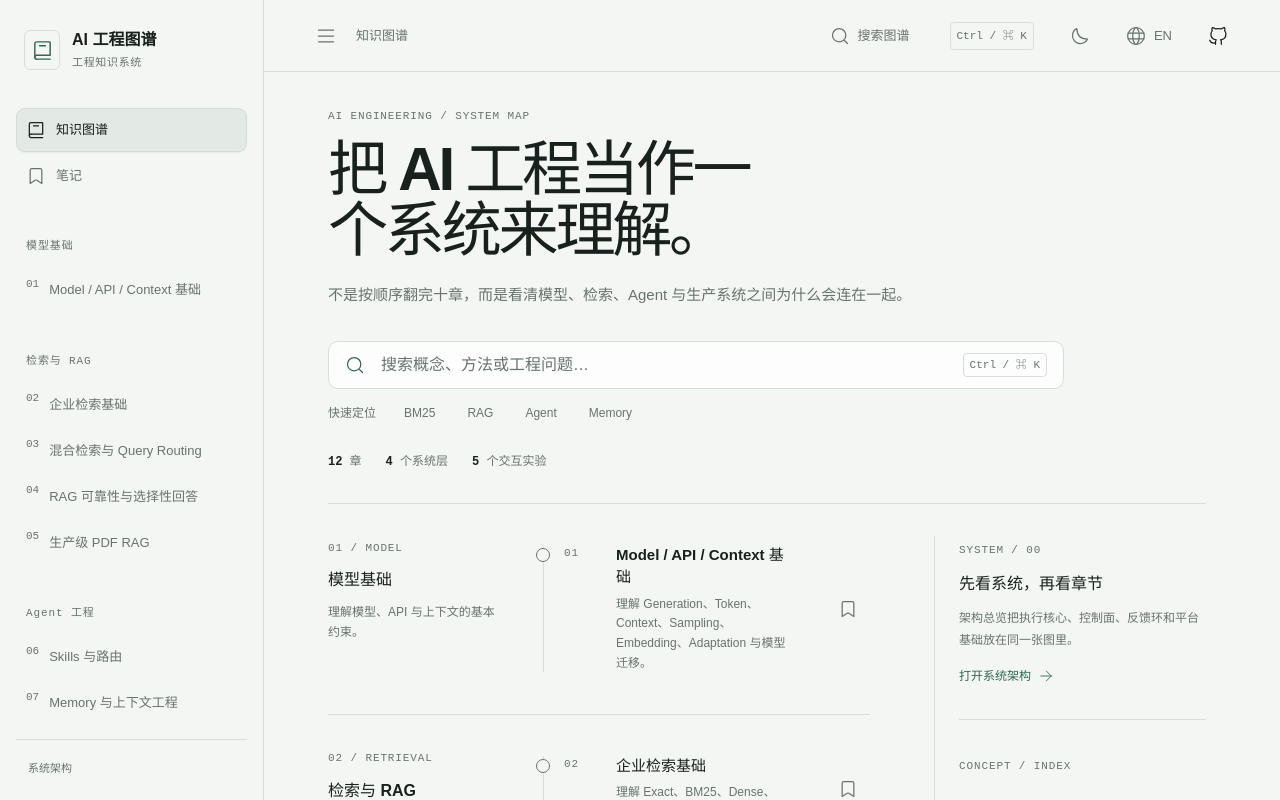
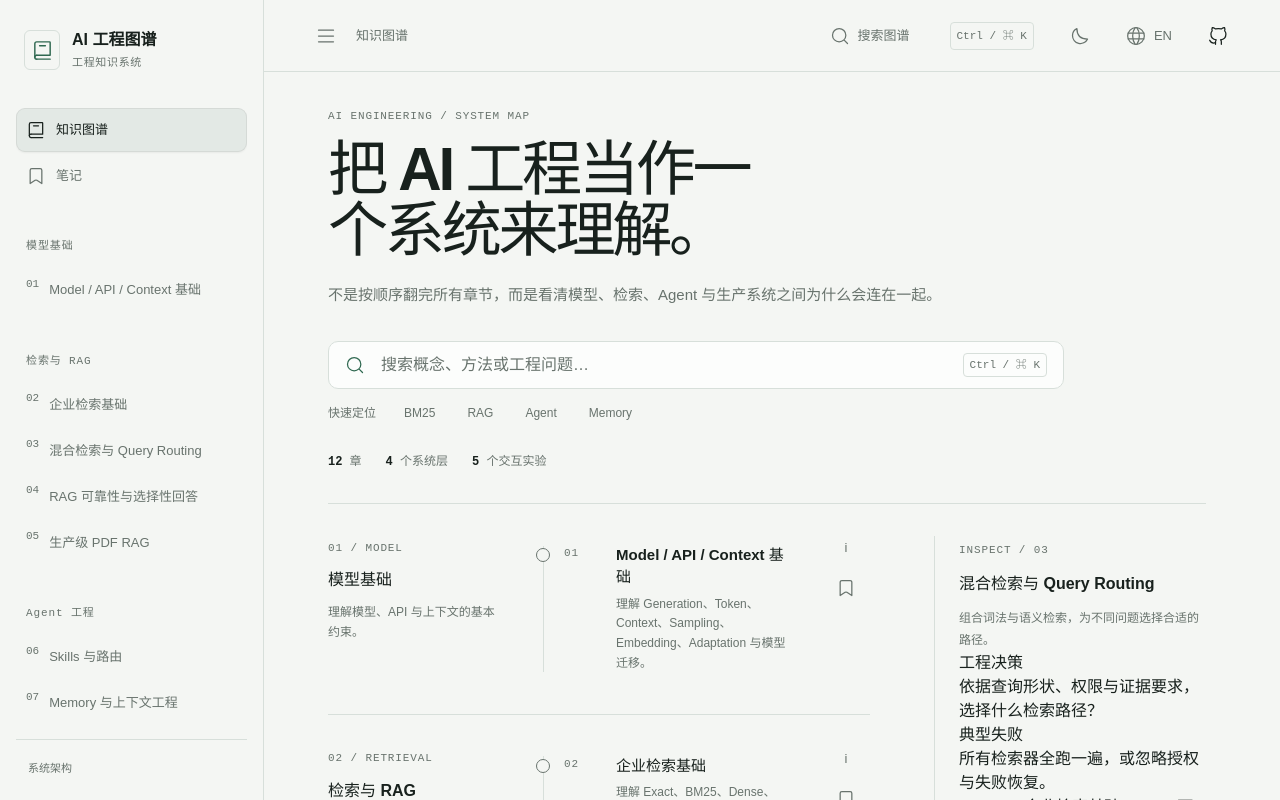
Before and after one commit to Kevoyuan/ai-engineer-handbook, a React (Vite) app in the folder preview/handbook-custom/: page / in a window 1280 px wide. Built offline with nearby package versions, Linux system fonts and the light colour scheme.

Commit message:
feat(atlas): interactive context inspector and direct lesson entry

```diff
--- a/preview/handbook-custom/src/main.tsx
+++ b/preview/handbook-custom/src/main.tsx
@@ -110,7 +110,6 @@ const groups = [
     en: "Model foundations",
     descriptionZh: "理解模型、API 与上下文的基本约束。",
     descriptionEn: "Understand the constraints of models, APIs, and context.",
-    range: [0, 1],
   },
   {
     id: "retrieval",
@@ -119,7 +118,6 @@ const groups = [
     en: "Retrieval & RAG",
     descriptionZh: "从检索路径进入可靠、可追溯的知识系统。",
     descriptionEn: "Move from retrieval paths to reliable, traceable knowledge systems.",
-    range: [1, 5],
   },
   {
     id: "agent",
@@ -128,7 +126,6 @@ const groups = [
     en: "Agent engineering",
     descriptionZh: "组织工具、记忆与执行循环，让智能行为可控。",
     descriptionEn: "Coordinate tools, memory, and execution loops into controlled behavior.",
-    range: [5, 8],
   },
   {
     id: "production",
@@ -137,59 +134,7 @@ const groups = [
     en: "Evaluation & production",
     descriptionZh: "用评估、观测与平台能力把系统送进生产。",
     descriptionEn: "Move systems into production with evaluation, observability, and platform controls.",
-    range: [8, 12],
   },
-];
-const interactiveChapterNumbers = new Set(["03", "04", "06", "07", "08"]);
-const descriptions = [
-  [
-    "理解 Generation、Token、Context、Sampling、Embedding、Adaptation 与模型迁移。",
-    "Understand generation, tokens, context, sampling, embeddings, adaptation, and model migration.",
-  ],
-  [
-    "理解 Exact、BM25、Dense、Graph 与元数据过滤的边界。",
-    "Understand Exact, BM25, Dense, Graph and metadata filtering.",
-  ],
-  [
-    "组合词法与语义检索，为不同问题选择合适的路径。",
-    "Combine lexical and semantic retrieval with query routing.",
-  ],
-  [
-    "衡量证据质量，在回答与拒答之间做可靠决策。",
-    "Assess evidence and decide when to answer or abstain.",
-  ],
-  [
-    "从解析、分块到引用，构建可追溯的文档问答。",
-    "Build traceable document Q&A from parsing to citations.",
-  ],
-  [
-    "组织可复用能力，让任务找到合适的工具与执行方式。",
-    "Organize reusable skills, tools and task routing.",
-  ],
-  [
-    "管理工作状态、长期记忆与上下文预算。",
-    "Manage working state, long-term memory and context budgets.",
-  ],
-  [
-    "设计执行循环、工作流与多 Agent 协作。",
-    "Design execution loops, workflows and multi-agent collaboration.",
-  ],
-  [
-    "用评估、追踪与监控验证系统的真实表现。",
-    "Verify system behavior through evaluation, tracing and monitoring.",
-  ],
-  [
-    "理解推理服务、缓存、隔离与生产控制面。",
-    "Explore serving, caching, isolation and production control planes.",
-  ],
-  [
-    "设计可靠的 CDC、Lakehouse、Spark 和 SQL 数据流，提供可核验的 AI 数据基础。",
-    "Design dependable CDC, Lakehouse, Spark and SQL data pipelines for grounded AI systems.",
-  ],
-  [
-    "把客户需求变成受控的最小交付、明确验收与可运营的系统。",
-    "Turn customer ambiguity into controlled thin slices, measurable acceptance and operable systems.",
-  ],
 ];
 function read<T>(key: string, fallback: T): T {
   try {
@@ -326,6 +271,11 @@ function App() {
   const [saved, setSaved] = useState<string[]>(() =>
     read("preview-bookmarks", []),
   );
+  const [selectedAtlasSlug, setSelectedAtlasSlug] = useState<string>(
+    () => chapters.find((chapter) => chapter.number === "03")?.slug || chapters[0].slug,
+  );
+  const selectedAtlas =
+    chapters.find((chapter) => chapter.slug === selectedAtlasSlug) || chapters[0];
   const [resultLimit, setResultLimit] = useState(15);
   useEffect(() => setResultLimit(15), [query]);
   const [notice, setNotice] = useState("");
@@ -531,7 +481,7 @@ function App() {
         {groups.map((g) => (
           <SidebarGroup key={g.en}>
             <SidebarGroupLabel>{en ? g.en : g.zh}</SidebarGroupLabel>
-            {chapters.slice(...(g.range as [number, number])).map((ch) => (
+            {chapters.filter((ch) => ch.group === g.id).map((ch) => (
               <SidebarItem
                 key={ch.slug}
                 active={
@@ -741,7 +691,7 @@ function App() {
                   <div className="notebook-groups">
                     {groups.map((g) => {
                       const list = chapters
-                        .slice(...(g.range as [number, number]))
+                        .filter((ch) => ch.group === g.id)
                         .filter((ch) => saved.includes(ch.slug));
                       if (!list.length) return null;
                       return (
@@ -795,8 +745,8 @@ function App() {
                   </h1>
                   <p className="atlas-lede">
                     {t(
-                      "不是按顺序翻完十章，而是看清模型、检索、Agent 与生产系统之间为什么会连在一起。",
-                      "Do not just read ten chapters in order. See why models, retrieval, agents, and production systems connect.",
+                      "不是按顺序翻完所有章节，而是看清模型、检索、Agent 与生产系统之间为什么会连在一起。",
+                      "Do not just read chapters in order. See why models, retrieval, agents, and production systems connect.",
                     )}
                   </p>
                   <div className="atlas-search">
@@ -834,7 +784,7 @@ function App() {
                   <div className="atlas-meta" aria-label={t("图谱概览", "Atlas overview")}>
                     <span><strong>{chapters.length}</strong>{t(" 章", " chapters")}</span>
                     <span><strong>{groups.length}</strong>{t(" 个系统层", " system layers")}</span>
-                    <span><strong>{interactiveChapterNumbers.size}</strong>{t(" 个交互实验", " interactive labs")}</span>
+                    <span><strong>{chapters.filter((ch) => ch.interactive).length}</strong>{t(" 个交互实验", " interactive labs")}</span>
                   </div>
                 </header>
 
@@ -854,39 +804,47 @@ function App() {
                         </header>
                         <div className="atlas-nodes">
                           {chapters
-                            .slice(...(g.range as [number, number]))
+                            .filter((ch) => ch.group === g.id)
                             .map((ch) => {
                               const i = chapters.indexOf(ch);
-                              const interactive = interactiveChapterNumbers.has(ch.number);
+                              const interactive = ch.interactive;
                               return (
-                                <div className="atlas-node-row" key={ch.slug}>
-                                  <a className="atlas-node" href={chapterHref(i)}>
+                                <div
+                                  className={"atlas-node-row" + (selectedAtlasSlug === ch.slug ? " is-selected" : "")}
+                                  key={ch.slug}
+                                >
+                                  <a className="atlas-node" href={chapterHref(i)} onFocus={() => setSelectedAtlasSlug(ch.slug)}>
                                     <span className="atlas-node-marker" aria-hidden="true" />
                                     <span className="atlas-node-number">{ch.number}</span>
                                     <span className="atlas-node-copy">
                                       <strong>{en ? ch.en : ch.zh}</strong>
-                                      <span>{descriptions[i][en ? 1 : 0]}</span>
-                                      {interactive && (
-                                        <span className="atlas-node-lab">
-                                          ↳ {t("交互图解", "Interactive lab")}
-                                        </span>
-                                      )}
+                                      <span>{en ? ch.summaryEn : ch.summaryZh}</span>
                                     </span>
                                     <ArrowRightIcon />
                                   </a>
-                                  <Button
-                                    variant="ghost"
-                                    size="icon"
-                                    className={saved.includes(ch.slug) ? "is-saved" : ""}
-                                    onClick={() => toggleSave(ch.slug)}
-                                    aria-label={
-                                      saved.includes(ch.slug)
+                                  <div className="atlas-node-actions">
+                                    <Button variant="ghost" size="icon" className="atlas-inspect-toggle"
+                                      aria-pressed={selectedAtlasSlug === ch.slug}
+                                      aria-label={t(`查看 ${ch.zh} 的知识关系`, `Inspect ${ch.en} relationships`)}
+                                      onClick={() => setSelectedAtlasSlug(ch.slug)}>
+                                      <span aria-hidden="true">i</span>
+                                    </Button>
+                                    {interactive && (
+                                      <a className="atlas-lab-link" href={chapterHref(i, "concept-demo")}
+                                        aria-label={t(`打开 ${ch.zh} 的交互图解`, `Open ${ch.en} interactive lab`)}
+                                        title={t("打开交互图解", "Open interactive lab")}>
+                                        {t("实验", "Lab")}
+                                      </a>
+                                    )}
+                                    <Button variant="ghost" size="icon"
+                                      className={saved.includes(ch.slug) ? "is-saved" : ""}
+                                      onClick={() => toggleSave(ch.slug)}
+                                      aria-label={saved.includes(ch.slug)
                                         ? t(`取消收藏 ${ch.zh}`, `Remove ${ch.en} from notebook`)
-                                        : t(`收藏 ${ch.zh}`, `Save ${ch.en} to notebook`)
-                                    }
-                                  >
-                                    <BookmarkIcon />
-                                  </Button>
+                                        : t(`收藏 ${ch.zh}`, `Save ${ch.en} to notebook`)}>
+                                      <BookmarkIcon />
+                                    </Button>
+                                  </div>
                                 </div>
                               );
                             })}
@@ -896,6 +854,38 @@ function App() {
                   </section>
 
                   <aside className="atlas-inspector">
+                    <section className="atlas-inspector-block atlas-context-inspector"
+                      id="atlas-inspector-selected"
+                      aria-label={t("章节知识关系", "Chapter relationships")}>
+                      <span className="atlas-eyebrow">INSPECT / {selectedAtlas.number}</span>
+                      <h2>{en ? selectedAtlas.en : selectedAtlas.zh}</h2>
+                      <p>{en ? selectedAtlas.summaryEn : selectedAtlas.summaryZh}</p>
+                      <dl className="atlas-inspector-details">
+                        <div>
+                          <dt>{t("工程决策", "ENGINEERING DECISION")}</dt>
+                          <dd>{en ? selectedAtlas.decisionEn : selectedAtlas.decisionZh}</dd>
+                        </div>
+                        <div>
+                          <dt>{t("典型失败", "FAILURE BOUNDARY")}</dt>
+                          <dd>{en ? selectedAtlas.failureEn : selectedAtlas.failureZh}</dd>
+                        </div>
+                      </dl>
+                      <div className="atlas-inspector-related">
+                        <span className="atlas-eyebrow">{t("相关章节", "RELATED CHAPTERS")}</span>
+                        {selectedAtlas.relatedNumbers.map((number) => {
+                          const related = chapters.find((chapter) => chapter.number === number);
+                          return related ? (
+                            <a href={chapterHref(chapters.indexOf(related))} key={related.slug}>
+                              <span>{related.number}</span>
+                              {en ? related.en : related.zh}
+                            </a>
+                          ) : null;
+                        })}
+                      </div>
+                      <a href={chapterHref(chapters.indexOf(selectedAtlas))} className="atlas-text-link">
+                        {t("进入核心章节", "Open chapter")}<ArrowRightIcon />
+                      </a>
+                    </section>
                     <div className="atlas-inspector-block">
                       <span className="atlas-eyebrow">SYSTEM / 00</span>
                       <h2>{t("先看系统，再看章节", "See the system before the chapters")}</h2>
@@ -921,15 +911,7 @@ function App() {
                         ))}
                       </div>
                     </div>
-                    <div className="atlas-inspector-block">
-                      <span className="atlas-eyebrow">READ / TRACE / RETURN</span>
-                      <p>
-                        {t(
-                          "Atlas 负责定位关系，Reader 负责深读，Search 负责即时查证，Notebook 负责回来复习。",
-                          "Atlas reveals relationships, Reader supports depth, Search retrieves evidence, and Notebook keeps what you return to.",
-                        )}
-                      </p>
-                    </div>
+
                   </aside>
                 </div>
               </div>
```
